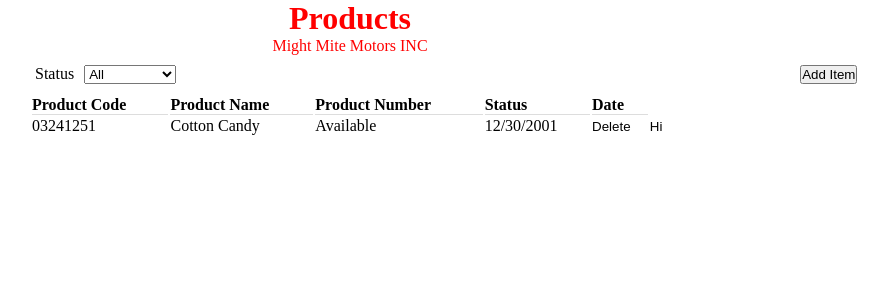
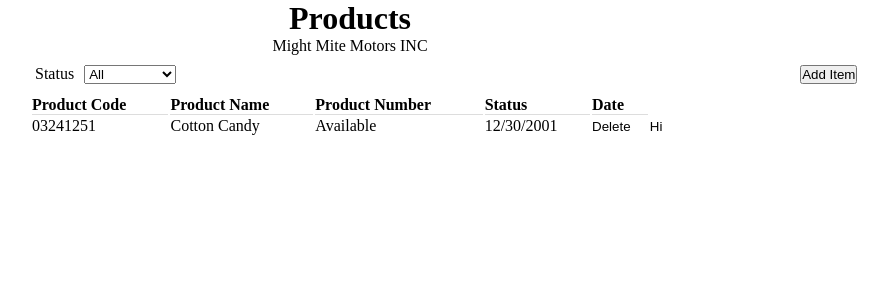
Before and after one commit to CapillanesFrizty/MMMProject, a PHP site: page /public/Product.html in a window 1280 px wide. Shown: the top 300 px of the page, without its empty margins (290-1178 px from the left). Run offline with PHP 8.4, Linux system fonts and the light colour scheme.

Commit message:
Update rootDeclaration.css

```diff
--- a/public/CSS/rootDeclaration.css
+++ b/public/CSS/rootDeclaration.css
@@ -14,13 +14,11 @@
     /*Tertiary Color--buttons*/
     --t-clr1: #3E6D9C;
 
-    /*primary colors*/
-    --pclr1: red;
 
     /*Primary Font*/
     --pfont1: 'Domine', serif;
     --pfont2: 'Poppins',sans-serif;;
-    --pfont3: ;
+    --pfont3: 'Roboto', sans-serif;
 
     /*Font sizing*/
     --fs-h1: 25px;
@@ -28,5 +26,4 @@
     --fs-h3: 18.5px;
     --fs-p:  18.5px;
 
-    --pfont: 'Roboto', sans-serif;
 }
```
